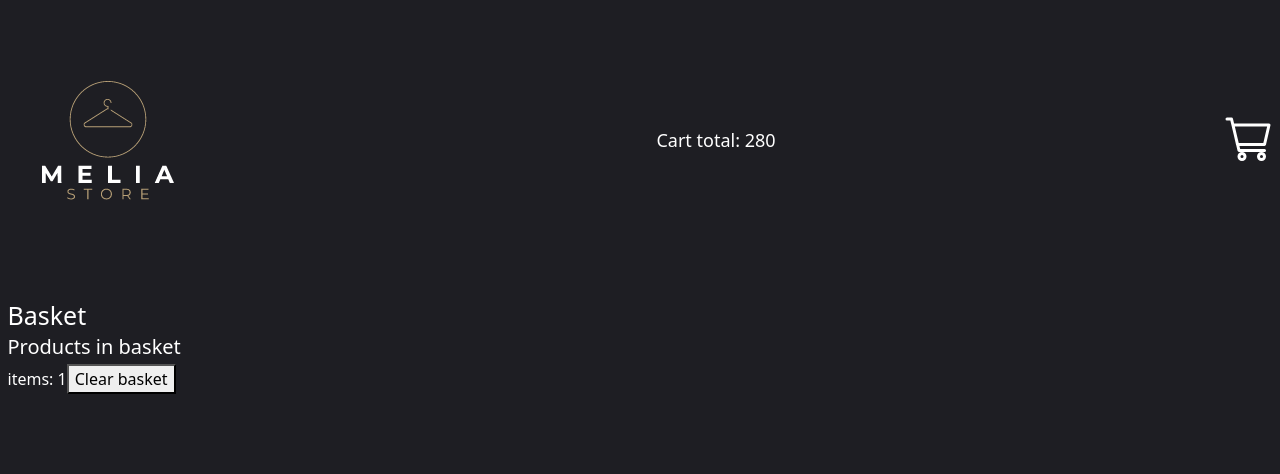
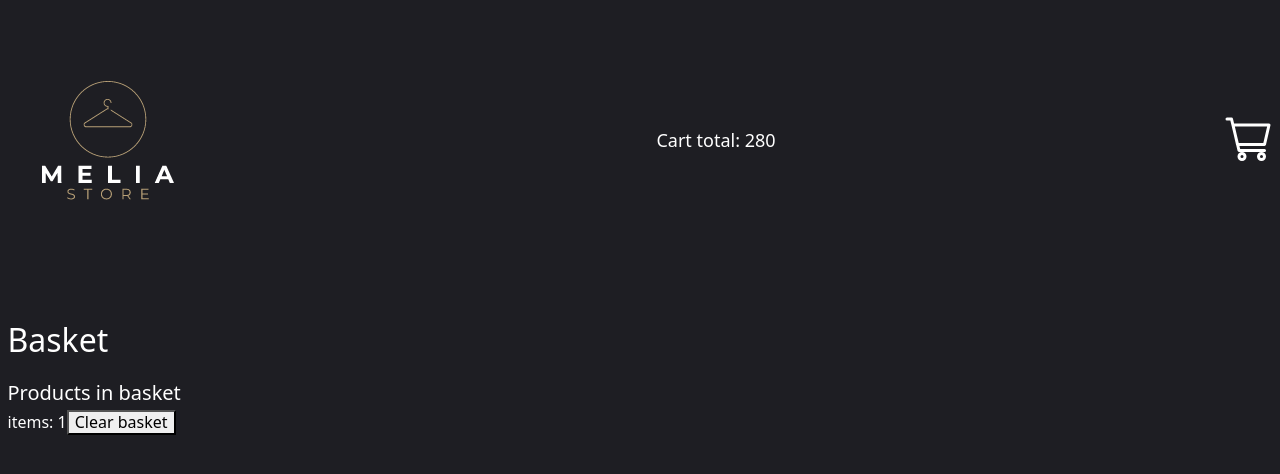
Before and after one commit to ivan-grekov/online-store, a React (Create React App) app: page /basket in a window 1280 px wide. Shown: the top 474 px of the page. Built offline with nearby package versions, Linux system fonts and the light colour scheme.

Commit message:
refactor: structured scss according to template 7-1

```diff
--- a/public/index.html
+++ b/public/index.html
@@ -6,7 +6,7 @@
     <meta name="description" content="Web site of online-store" />
     <title>Online-store</title>
   </head>
-  <body>
+  <body class="body">
     <noscript>You need to enable JavaScript to run this app.</noscript>
     <div id="root"></div>
   </body>
--- a/src/App.scss
+++ b/src/App.scss
@@ -1,17 +1,3 @@
-@import "./assets/scss/abstracts/variables";
-@import "./assets/scss/components/buttons";
-@import "./assets/scss/layout/header";
-@import "./assets/scss/layout/main";
-@import "./assets/scss/layout/basket";
-@import "./assets/scss/base/normalize";
+
+@import "./assets/scss/main";
 @import "~bootstrap/scss/bootstrap";
-
-.container {
-  max-width: 160rem;
-}
-
-body {
-  color: #ffff;
-  background: $bg-global;
-  font-size: 1.6rem;
-}
--- a/src/assets/scss/abstracts/_variables.scss
+++ b/src/assets/scss/abstracts/_variables.scss
@@ -2,3 +2,7 @@ $bg-global: #1e1e23;
 $bg-dark: #11101d;
 $btn-color: #0000ff;
 $brand-color: #a8936f;
+
+//основные цвета
+$bg-dark: #11101d;
+$color-white: #ffffff;
--- /dev/null
+++ b/src/assets/scss/base/_base.scss
@@ -0,0 +1,9 @@
+.body {
+  color: $color-white;
+  background: $bg-global;
+  font-size: 1.6rem;
+}
+
+.container {
+  max-width: 160rem;
+}
--- /dev/null
+++ b/src/assets/scss/main.scss
@@ -0,0 +1,13 @@
+@import
+'./abstracts/variables',
+'./abstracts/mixins';
+
+@import
+'./base/normalize',
+'./base/typography',
+'./base/base';
+
+@import
+// './layout/header',
+'./layout/main',
+'./layout/basket';
--- a/src/components/Header.tsx
+++ b/src/components/Header/index.tsx
@@ -1,5 +1,6 @@
 import React from 'react';
-import logo from '../assets/images/logo-img.png';
+import './style.scss';
+import logo from '../../assets/images/logo-img.png';
 import { Link } from 'react-router-dom';
 
 function Header() {
--- a/src/assets/scss/layout/_header.scss
+++ b/src/components/Header/style.scss
@@ -1,3 +1,5 @@
+@import '../../assets/scss/main';
+
 .header {
   padding: 4rem 0 6rem 0;
   background: $bg-global;
@@ -15,7 +17,7 @@
   cursor: pointer;
   display: flex;
   align-items: center;
-  background-image: url("../../svg/bytesize_cart.svg");
+  background-image: url('../../assets/svg/bytesize_cart.svg');
   background-size: contain;
   background-repeat: no-repeat;
   background-position: center;
```
